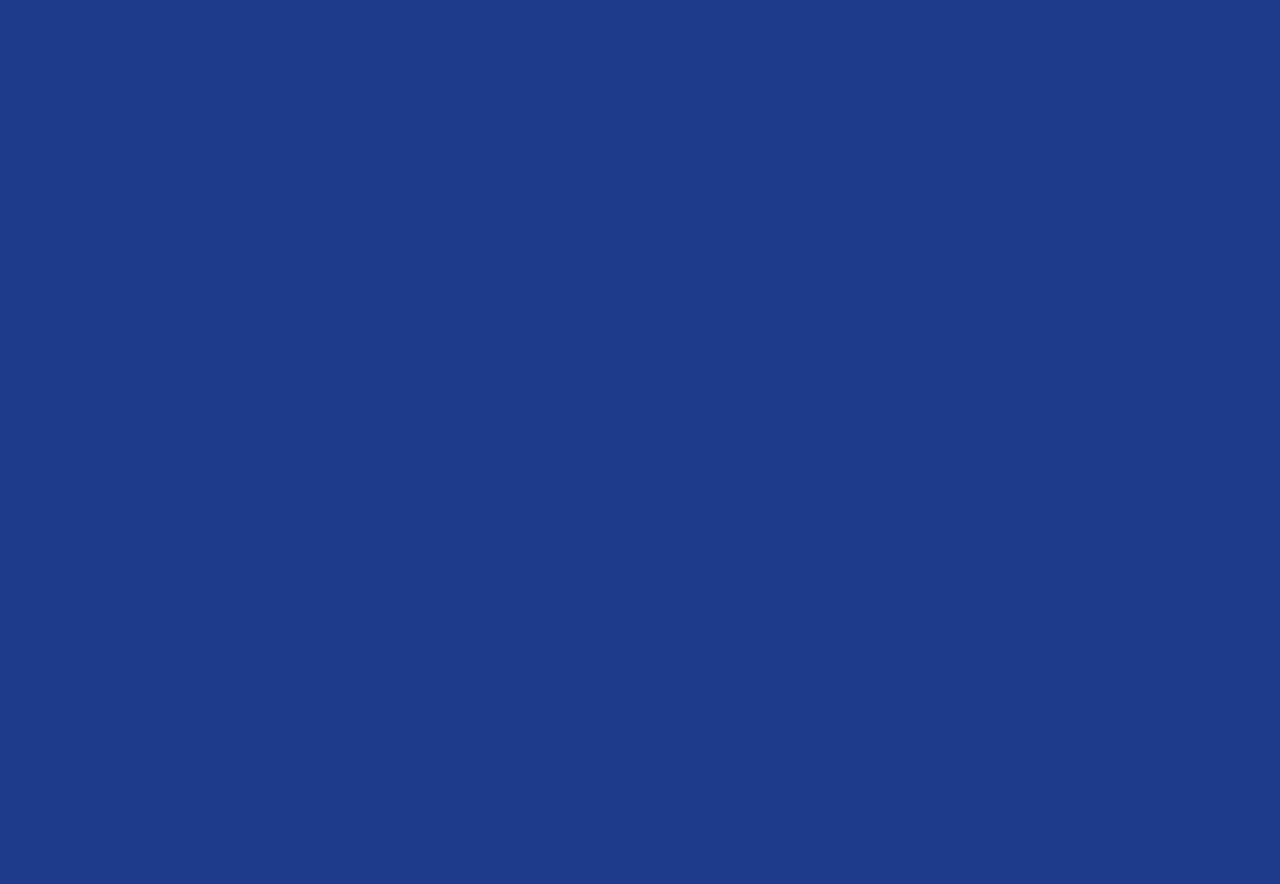
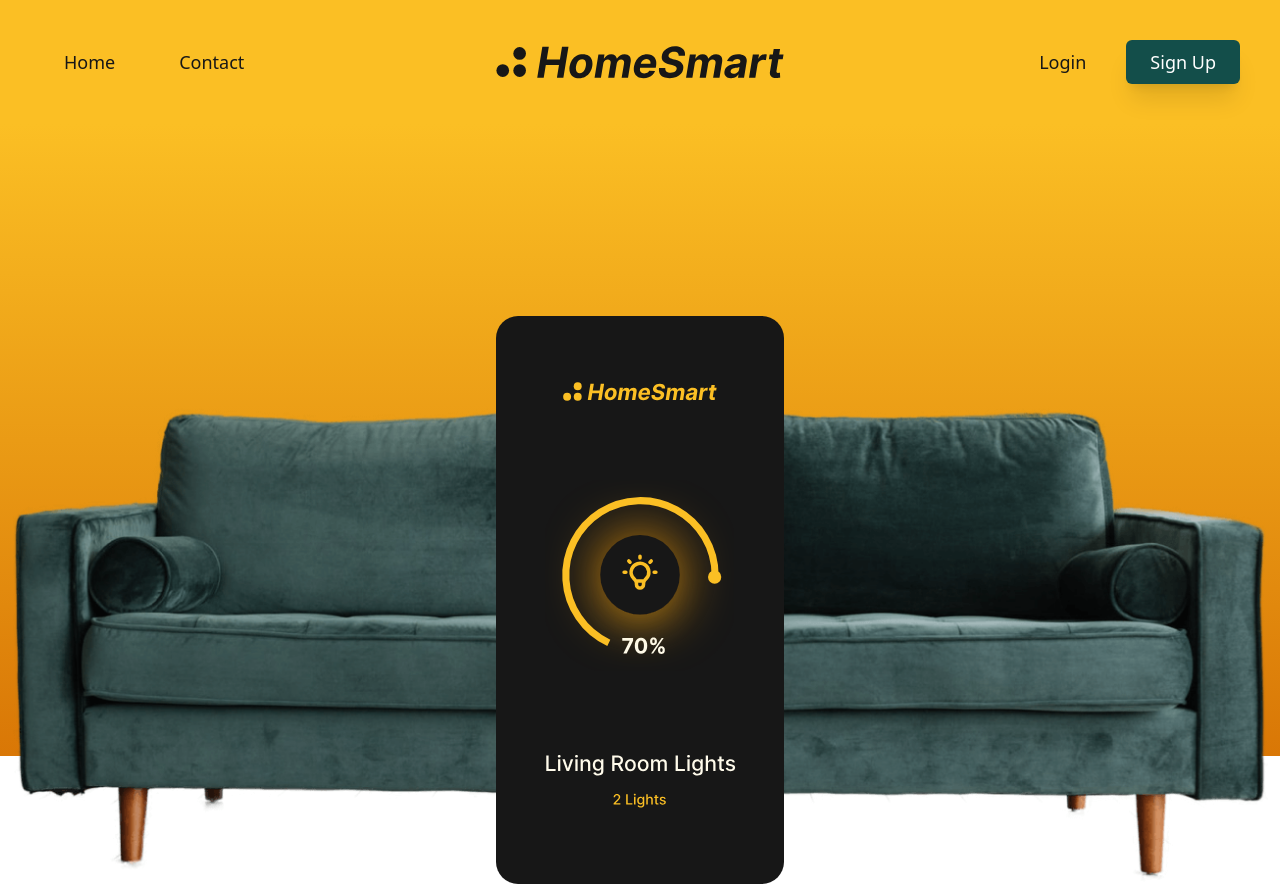
Before and after one commit to prithvivarma-nallapuraju/Homes-Mart-Landing-Page, a website built with Vite: page index.html in a window 1280 px wide. Before the commit the page ends 800 px from the top, so only its background shows below. Built offline with nearby package versions, Linux system fonts and the light colour scheme.

Commit message:
Completed till header section

```diff
--- a/index.html
+++ b/index.html
@@ -6,7 +6,105 @@
     <meta name="viewport" content="width=device-width, initial-scale=1.0" />
     <title>Homesmart</title>
   </head>
-  <body class="bg-blue-900">
+  <body
+    class="max-w-[2000px] mx-auto text-neutral-900 dark:text-neutral-200 bg-white dark:bg-neutral-800"
+  >
+    <!-- Nav Bar Styling -->
+    <nav class="mx-auto bg-amber-400 p-4">
+      <div class="container mx-auto flex items-center justify-between">
+        <a
+          href="/"
+          aria-label="Go to Home Page"
+          class="focus:outline-none focus-visible:ring-4 ring-neutral-900 rounded-sm ring-offset-4 ring-offset-amber-400 lg:absolute lg:left-1/2 lg:-translate-x-1/2 lg:top-9 z-50 hover:opacity-75 transition-opacity"
+          ><img
+            src="./assets/logo.svg"
+            alt="Homesmart Logo"
+            width="200"
+            class="w-48 md:w-64 lg:w-72"
+        /></a>
+
+        <button
+          id="menu"
+          class="lg:hidden focus:outline-none focus-visible:ring-4 ring-neutral-900 rounded-sm ring-offset-4 ring-offset-amber-400 text-neutral-900 hover:text-neutral-600 hover:cursor-pointer transition-colors"
+          aria-expanded="false"
+          aria-label="Open Menu"
+        >
+          <svg
+            xmlns="http://www.w3.org/2000/svg"
+            fill="none"
+            viewBox="0 0 24 24"
+            stroke-width="1.5"
+            stroke="currentColor"
+            class="w-8 h-8"
+          >
+            <path
+              stroke-linecap="round"
+              stroke-linejoin="round"
+              d="M3.75 6.75h16.5M3.75 12h16.5m-16.5 5.25h16.5"
+            />
+          </svg>
+        </button>
+
+        <div
+          role="menubar"
+          class="hidden flex-col gap-4 absolute right-0 left-0 top-16 z-40 bg-amber-400 shadow-xl text-center p-6 text-lg items-center lg:flex lg:flex-row lg:static lg:shadow-none lg:justify-between lg: w-full"
+        >
+          <a
+            href="/"
+            role="menuitem"
+            class="py-1 px-6 dark:text-neutral-900 focus:outline-none focus-visible:ring-4 ring-neutral-900 rounded-sm ring-offset-4 ring-offset-amber-400 text-neutral-900 hover:text-neutral-600 transition-colors"
+            >Home</a
+          >
+          <a
+            href="/"
+            role="menuitem"
+            class="py-1 px-6 dark:text-neutral-900 focus:outline-none focus-visible:ring-4 ring-neutral-900 rounded-sm ring-offset-4 ring-offset-amber-400 text-neutral-900 hover:text-neutral-600 transition-colors lg:mr-auto"
+            >Contact</a
+          >
+          <a
+            href="/"
+            role="menuitem"
+            class="py-1 px-6 dark:text-neutral-900 focus:outline-none focus-visible:ring-4 ring-neutral-900 rounded-sm ring-offset-4 ring-offset-amber-400 text-neutral-900 hover:text-neutral-600 transition-colors"
+            >Login</a
+          >
+          <a
+            href="/"
+            role="menuitem"
+            class="py-2 px-6 text-white shadow-xl focus:outline-none focus-visible:ring-4 ring-neutral-900 rounded-md ring-offset-4 ring-offset-amber-400 bg-teal-900 hover:shadow-none transition-shadow"
+            >Sign Up</a
+          >
+        </div>
+      </div>
+    </nav>
+
+    <!-- End of Nav bar-->
+
+    <!-- Header Section -->
+    <header class="relative pt-16 md:pt-24 lg:pt-48">
+      <div
+        class="absolute inset-0 bottom-8 -z-10 md:bottom-24 xl:bottom-32 bg-gradient-to-b from-amber-400 to-amber-600"
+      ></div>
+      <div class="container mx-auto grid grid-rows-1 place-items-end px-2">
+        <img
+          src="./assets/couch.png"
+          class="row-start-1 row-end-2 col-start-1 col-end-2 mx-auto"
+          alt="Couch"
+        />
+        <img
+          src="./assets/app.svg"
+          class="row-start-1 row-end-2 col-start-1 col-end-2 mx-auto w-40 sm:w-52 md:w-64 lg:w-72"
+          alt="App"
+        />
+      </div>
+    </header>
+
+    <!-- End of Header Section -->
+
+    <!-- Card Section -->
+    <main
+      class="grid gap-12 sm:gap-16 md:gap-24 lg:gap-32 px-8 overflow-hidden"
+    ></main>
+    <!-- End of Card Section -->
     <script type="module" src="/main.js"></script>
   </body>
 </html>
--- a/main.js
+++ b/main.js
@@ -1 +1,11 @@
 import "./style.css";
+
+const navBtn = document.querySelector("#menu");
+const menuBar = document.querySelector('[role="menubar"]');
+
+navBtn.addEventListener("click", () => {
+  const isExpanded = JSON.parse(navBtn.getAttribute("aria-expanded"));
+  navBtn.setAttribute("aria-expanded", !isExpanded);
+  menuBar.classList.toggle("hidden");
+  menuBar.classList.toggle("flex");
+});
```
